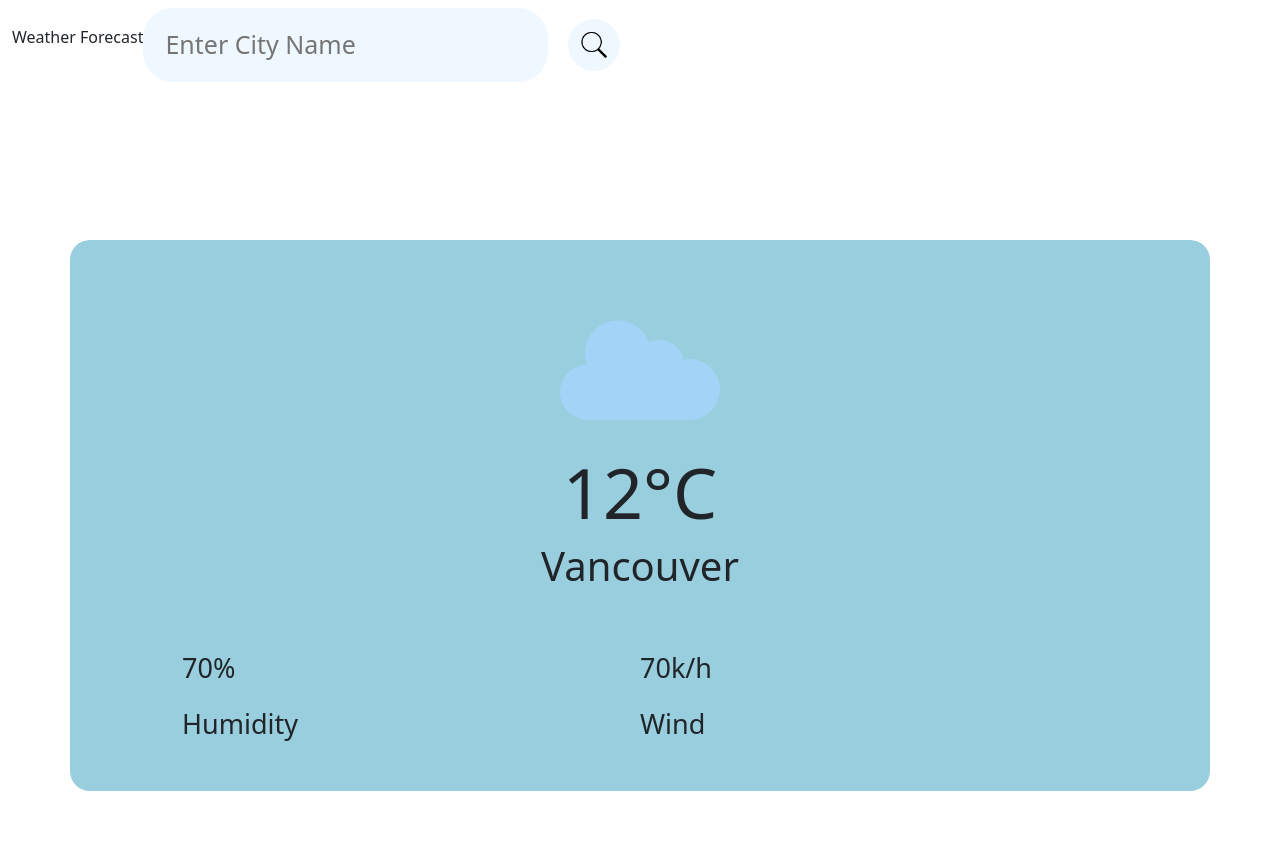
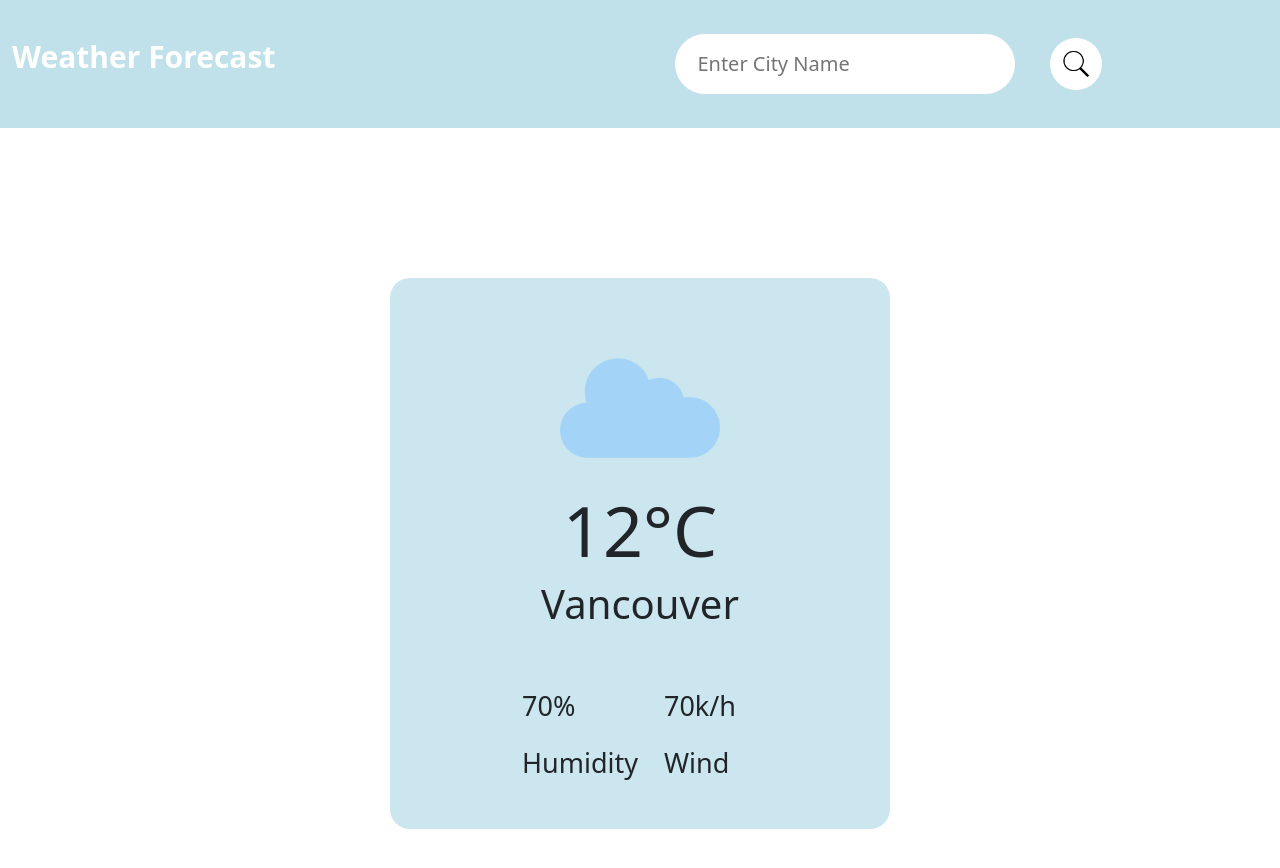
Before and after one commit to YUCHIEHHUNG/interactive-web-app, a plain HTML site: page index.html in a window 1280 px wide. Drawn offline with nearby package versions, Linux system fonts and the light colour scheme; no server answers.

Commit message:
redesign the website and the navigation bar

```diff
--- a/style.css
+++ b/style.css
@@ -4,21 +4,21 @@
   box-sizing: border-box;
 }
 
-body{
-  background-color:#fff;
-}
-.container{
-  width: 450px;
-  background: rgb(152, 206, 221);
-  padding: 30px;
-  margin: 150px auto;
-  border-radius: 20px;
-  align-items: center;
+
+/*navbar*/
+.title{
+  font-size: 30px;
+  color: #fff;
+  margin-right: 400px;
+  font-weight: bold;
 }
 
-/*search bar*/
+.navbar{
+  background-color:rgba(152, 206, 221, 0.6);
+  height: 8rem;
+}
+
 .search-bar{
-  width: 100%;
   display: flex;
   align-items: center;
   justify-content: center;
@@ -27,20 +27,20 @@ body{
 .search-bar input{
   border: 0;
   outline: 0;
-  padding: 18px 22px;
+  padding: 15px 22px;
   flex: 1;
-  margin-right: 20px;
+  margin-right: 35px;
   border-radius: 30px;
-  font-size: 25px;
-  font-weight: 100px;
-  background-color: aliceblue;
-  color: rgb(55, 53, 53);
+  font-size: 20px;
+  font-weight: 80px;
+  background-color:#fff;
+  color: rgba(55, 53, 53, 0.854);
 }
 
 .search-bar button{
   border: 0;
   outline: 0;
-  background-color:aliceblue;
+  background-color:#fff;
   width: 52px;
   height: 52px;
   border-radius: 50%;
@@ -53,6 +53,15 @@ body{
 }
 
 /*weather section*/
+
+.weather{
+  max-width: 500px;
+  background: rgba(152, 206, 221, 0.5);
+  padding: 30px;
+  margin: 150px auto;
+  border-radius: 20px;
+  align-items: center;
+}
 
 .weather-degree{
   display: flex;
@@ -86,10 +95,15 @@ body{
 .col{
   display: flex;
   align-items: center;
+  justify-content: center;
 }
 
 .humidity, .wind{
   font-size: 27px;
+}
+
+.humidityPercentage{
+  justify-content: center;
 }
 
 .error{
```
